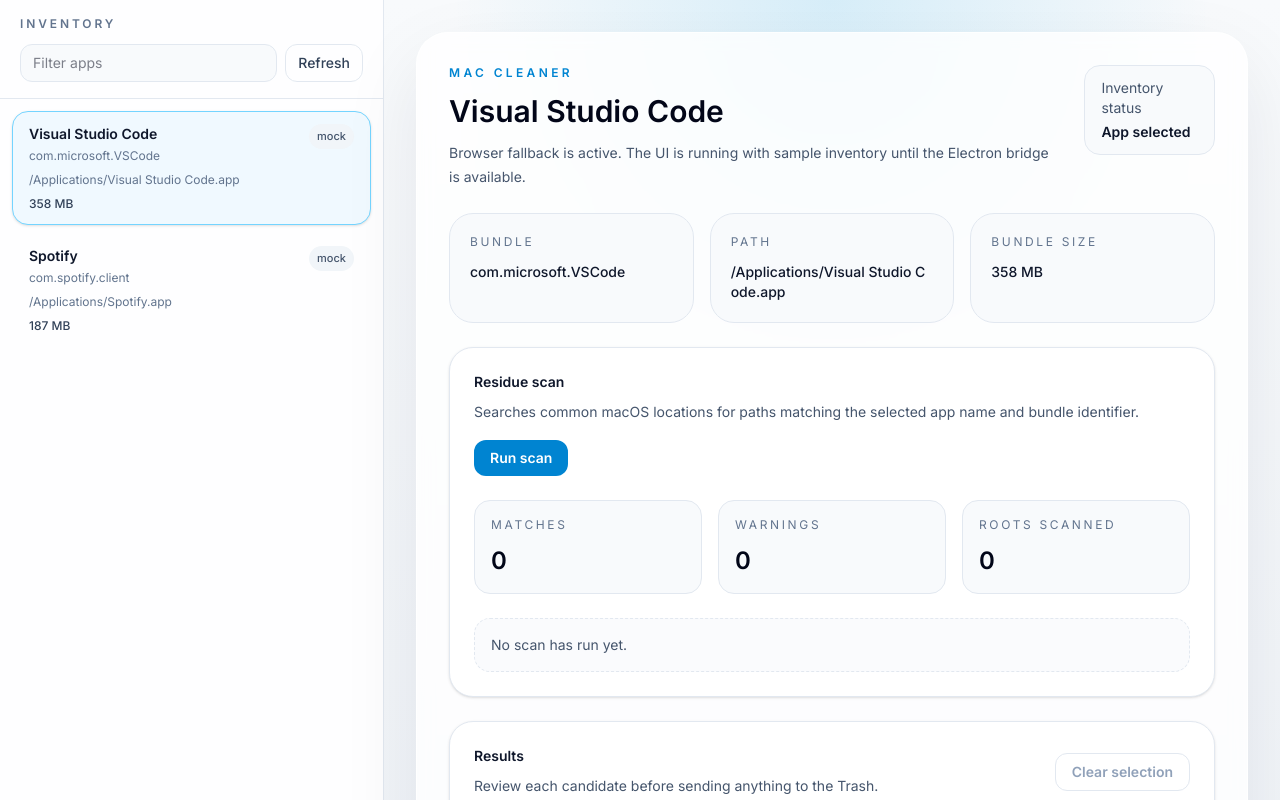
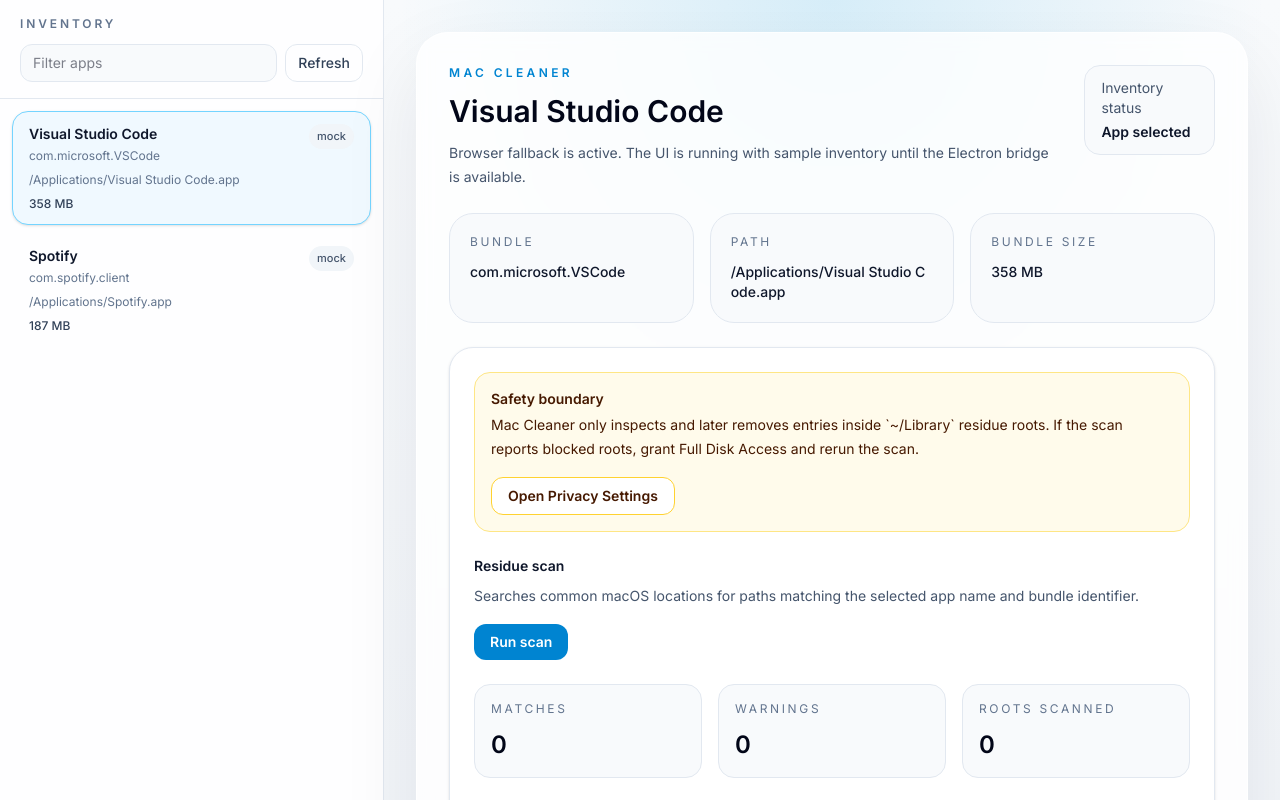
Before and after one commit to bragabriel/mac-cleaner, a React (Vite) app: page / in a window 1280 px wide. Shown: the top 800 px of the page. Built offline with nearby package versions, Linux system fonts and the light colour scheme.

Commit message:
feat: add permission and safety guardrails

```diff
--- a/electron/main.cjs
+++ b/electron/main.cjs
@@ -37,6 +37,9 @@
   ipcMain.handle('apps:list', async () => listInstalledApps());
   ipcMain.handle('scan:app', async (_event, appItem) => scanAppResidues(appItem));
   ipcMain.handle('finder:reveal', async (_event, targetPath) => shell.showItemInFolder(targetPath));
+  ipcMain.handle('permissions:open-settings', async () =>
+    shell.openExternal('x-apple.systempreferences:com.apple.preference.security?Privacy_AllFiles'),
+  );
   createWindow();
 
   app.on('activate', () => {
--- a/electron/preload.cjs
+++ b/electron/preload.cjs
@@ -5,4 +5,5 @@
   listApps: () => ipcRenderer.invoke('apps:list'),
   scanApp: (appItem) => ipcRenderer.invoke('scan:app', appItem),
   revealPath: (targetPath) => ipcRenderer.invoke('finder:reveal', targetPath),
+  openPrivacySettings: () => ipcRenderer.invoke('permissions:open-settings'),
 });
--- a/electron/service.cjs
+++ b/electron/service.cjs
@@ -15,6 +15,7 @@
   path.join(os.homedir(), 'Library', 'Logs'),
   path.join(os.homedir(), 'Library', 'Saved Application State'),
 ];
+const SAFE_REMOVAL_ROOTS = [...RESIDUE_ROOTS];
 
 function normalizeAppName(bundlePath) {
   return path.basename(bundlePath, '.app');
@@ -125,6 +126,10 @@
   return match?.[1] ?? 'Other';
 }
 
+function isPathSafeToRemove(targetPath) {
+  return SAFE_REMOVAL_ROOTS.some((rootPath) => targetPath === rootPath || targetPath.startsWith(`${rootPath}/`));
+}
+
 async function findMatches(rootPath, searchTerms) {
   if (!(await pathExists(rootPath))) {
     return { matches: [], warnings: [] };
@@ -156,6 +161,10 @@
 }
 
 async function buildResidueItem(targetPath) {
+  if (!isPathSafeToRemove(targetPath)) {
+    throw new Error(`Unsafe residue path: ${targetPath}`);
+  }
+
   const stats = await fs.stat(targetPath);
   return {
     id: targetPath,
@@ -239,6 +248,8 @@
 }
 
 module.exports = {
+  SAFE_REMOVAL_ROOTS,
+  isPathSafeToRemove,
   listInstalledApps,
   scanAppResidues,
 };
--- a/src/App.tsx
+++ b/src/App.tsx
@@ -120,6 +120,10 @@
     void window.macCleaner?.revealPath?.(targetPath);
   };
 
+  const handleOpenPrivacySettings = () => {
+    void window.macCleaner?.openPrivacySettings?.();
+  };
+
   return (
     <div className="flex min-h-screen bg-slate-100 text-slate-950">
       <Sidebar
@@ -146,6 +150,7 @@
         onToggleResidue={handleToggleResidue}
         onToggleAllResidues={handleToggleAllResidues}
         onRevealResidue={handleRevealResidue}
+        onOpenPrivacySettings={handleOpenPrivacySettings}
       />
     </div>
   );
--- a/src/components/MainView.tsx
+++ b/src/components/MainView.tsx
@@ -9,6 +9,7 @@
   onToggleResidue: (residueId: string) => void;
   onToggleAllResidues: () => void;
   onRevealResidue: (targetPath: string) => void;
+  onOpenPrivacySettings: () => void;
 }
 
 function formatSize(sizeBytes: number) {
@@ -31,6 +32,7 @@
   onToggleResidue,
   onToggleAllResidues,
   onRevealResidue,
+  onOpenPrivacySettings,
 }: MainViewProps) {
   const selectedResidues = summary.residues.filter((item) => item.selected);
   const totalSelectedBytes = selectedResidues.reduce((total, item) => total + item.sizeBytes, 0);
@@ -75,6 +77,24 @@
         </section>
 
         <section className="rounded-3xl border border-slate-200 bg-white p-6 shadow-sm">
+          <div className="mb-6 rounded-2xl border border-amber-200 bg-amber-50 px-4 py-4 text-sm text-amber-950">
+            <div className="flex flex-wrap items-center justify-between gap-4">
+              <div>
+                <p className="font-semibold">Safety boundary</p>
+                <p className="mt-1 leading-6">
+                  Mac Cleaner only inspects and later removes entries inside `~/Library` residue roots. If the scan
+                  reports blocked roots, grant Full Disk Access and rerun the scan.
+                </p>
+              </div>
+              <button
+                onClick={onOpenPrivacySettings}
+                className="rounded-xl border border-amber-300 bg-white px-4 py-2 text-sm font-semibold text-amber-950 transition hover:bg-amber-100"
+              >
+                Open Privacy Settings
+              </button>
+            </div>
+          </div>
+
           <div className="flex flex-wrap items-center justify-between gap-4">
             <div>
               <p className="text-sm font-semibold text-slate-900">Residue scan</p>
@@ -156,6 +176,15 @@
             </div>
           ) : null}
 
+          {summary.inaccessibleRoots.length > 0 ? (
+            <div className="mt-6 rounded-2xl border border-rose-200 bg-rose-50 px-4 py-3 text-sm text-rose-900">
+              <p className="font-semibold">Full scan blocked by macOS permissions</p>
+              <p className="mt-2 leading-6">
+                The following roots reported permission issues: {summary.inaccessibleRoots.join(', ')}.
+              </p>
+            </div>
+          ) : null}
+
           <div className="mt-6 space-y-3">
             {summary.residues.length === 0 ? (
               <div className="rounded-2xl border border-dashed border-slate-200 bg-slate-50 px-4 py-6 text-sm text-slate-500">
--- a/src/types.ts
+++ b/src/types.ts
@@ -43,4 +43,5 @@
   listApps?: () => Promise<AppItem[]>;
   scanApp?: (app: AppItem) => Promise<ScanSummary>;
   revealPath?: (targetPath: string) => Promise<void>;
+  openPrivacySettings?: () => Promise<void>;
 }
```
